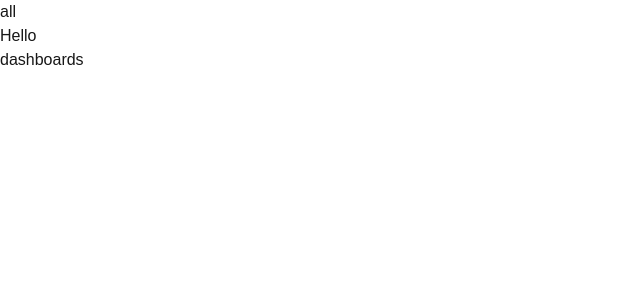
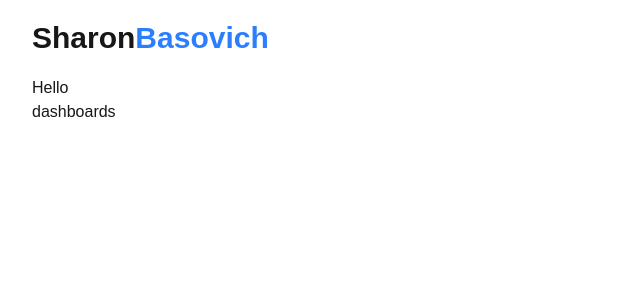
Before and after one commit to sharonbasovich/blog, a Next.js app: page / in a window 1280 px wide. Shown: the top 300 px of the page, without its empty margins (0-640 px from the left). Built offline with nearby package versions, Linux system fonts and the light colour scheme.

Commit message:
started navbar

```diff
--- a/app/dashboard/[slug]/page.tsx
+++ /dev/null
@@ -1,6 +0,0 @@
-type Params = Promise<{ slug: string }>;
-
-export default async function SlugRoute({ params }: { params: Params }) {
-  const {slug} = await params;
-  return <h1>slug: {slug}</h1>;
-}
--- a/app/dashboard/page.tsx
+++ /dev/null
@@ -1,3 +0,0 @@
-export default function DashboardRoute() {
-    return <h1>dashboard</h1>;
-}
--- a/app/layout.tsx
+++ b/app/layout.tsx
@@ -1,6 +1,7 @@
 import type { Metadata } from "next";
 import { Geist, Geist_Mono } from "next/font/google";
 import "./globals.css";
+import { NavBar } from "@/components/general/NavBar";
 
 const geistSans = Geist({
   variable: "--font-geist-sans",
@@ -25,9 +26,9 @@
   return (
     <html lang="en">
       <body
-        className={`${geistSans.variable} ${geistMono.variable} antialiased`}
+        className={`${geistSans.variable} ${geistMono.variable} antialiased max-w-7xl mx-auto px-4 sm:px-6 lg:px-8`}
       >
-        <h1>all</h1>
+        <NavBar/>
         {children}
       </body>
     </html>
--- /dev/null
+++ b/components/general/NavBar.tsx
@@ -0,0 +1,17 @@
+import Link from "next/link";
+
+export function NavBar() {
+    return (
+      <nav className="py-5 flex items-center justify-between">
+        <div className="flex items-center gap-6">
+          <Link href="/">
+            <h1 className="text-3xl font-semibold">
+              Sharon<span className="text-blue-500">Basovich</span>
+            </h1>
+
+            <div className="hidden sm:flex items-center gap-6"></div>
+          </Link>
+        </div>
+      </nav>
+    );
+}
```
